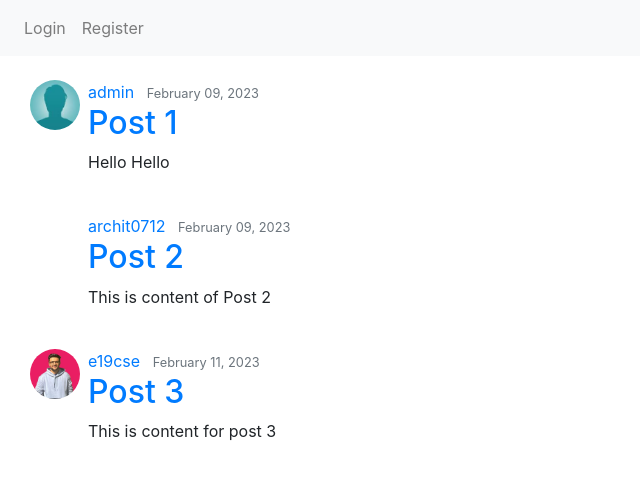
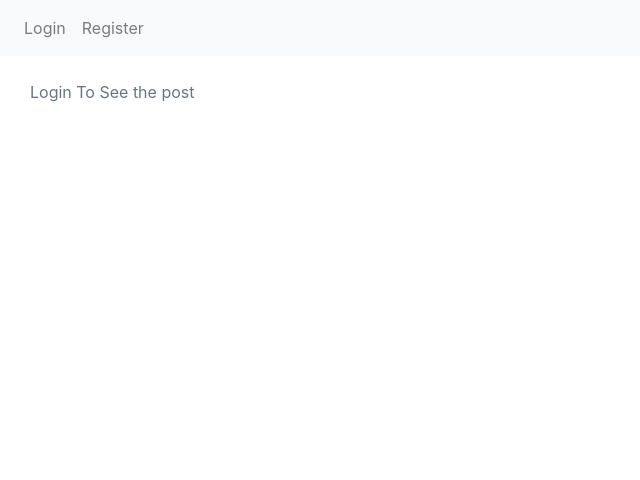
Before and after one commit to archit0712/Django_Hci, a Django app: page / in a window 1280 px wide. Shown: the top 480 px of the page, without its empty margins (0-640 px from the left). Run offline with Django 4.2, Linux system fonts and the light colour scheme; data comes from the database, SQL or seed files in the repository; both versions use the stored data as it was after the commit; some libraries are stand-ins or nearby versions.

Commit message:
home edit

```diff
--- a/blog/templates/blogs/index.html
+++ b/blog/templates/blogs/index.html
@@ -1,5 +1,6 @@
-{% extends "blogs/base.html" %} {% block content %} {% for post in posts %}
+{% extends "blogs/base.html" %} {% block content %}
 <article class="media content-section container mt-4">
+    {% if user.is_authenticated %} {% for post in posts %}
     <img class="rounded-circle article-img mr-2" width='50px' src="{{ post.author.profile.image.url }}" />
     <div class="media-body">
         <div class="article-metadata">
@@ -9,5 +10,11 @@
         <h2><a class="article-title" href="{url 'post-detail'}">{{ post.title }}</a></h2>
         <p class="article-content">{{ post.content }}</p>
     </div>
+    {% endfor %}
+    {% else %}
+    <div class="article-metadata">
+        <stirong class="text-muted">Login To See the post</strong>
+    </div>
+    {% endif %}
 </article>
-{% endfor %} {% endblock content %}
+{% endblock content %}
```
Also changed, not shown: db.sqlite3.
